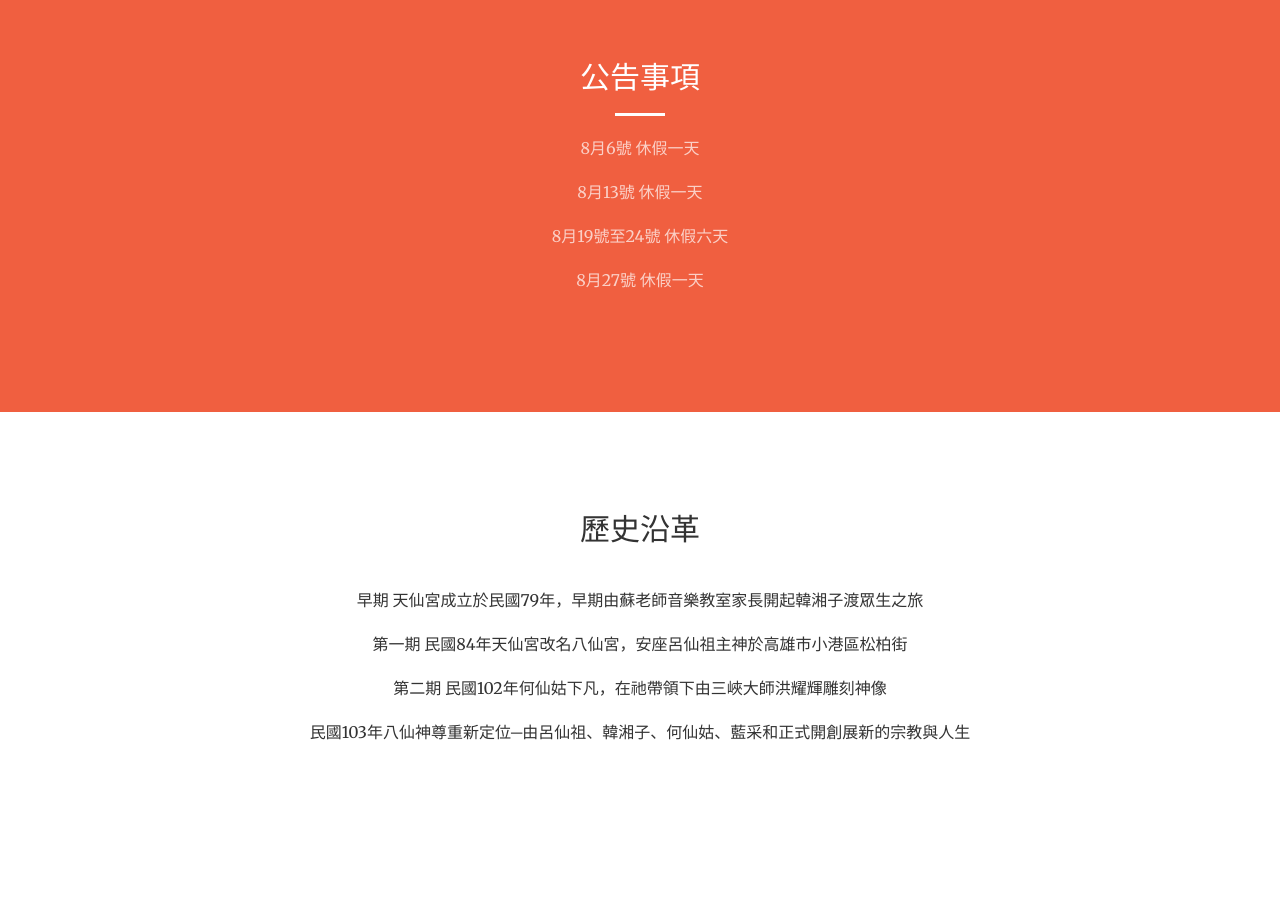
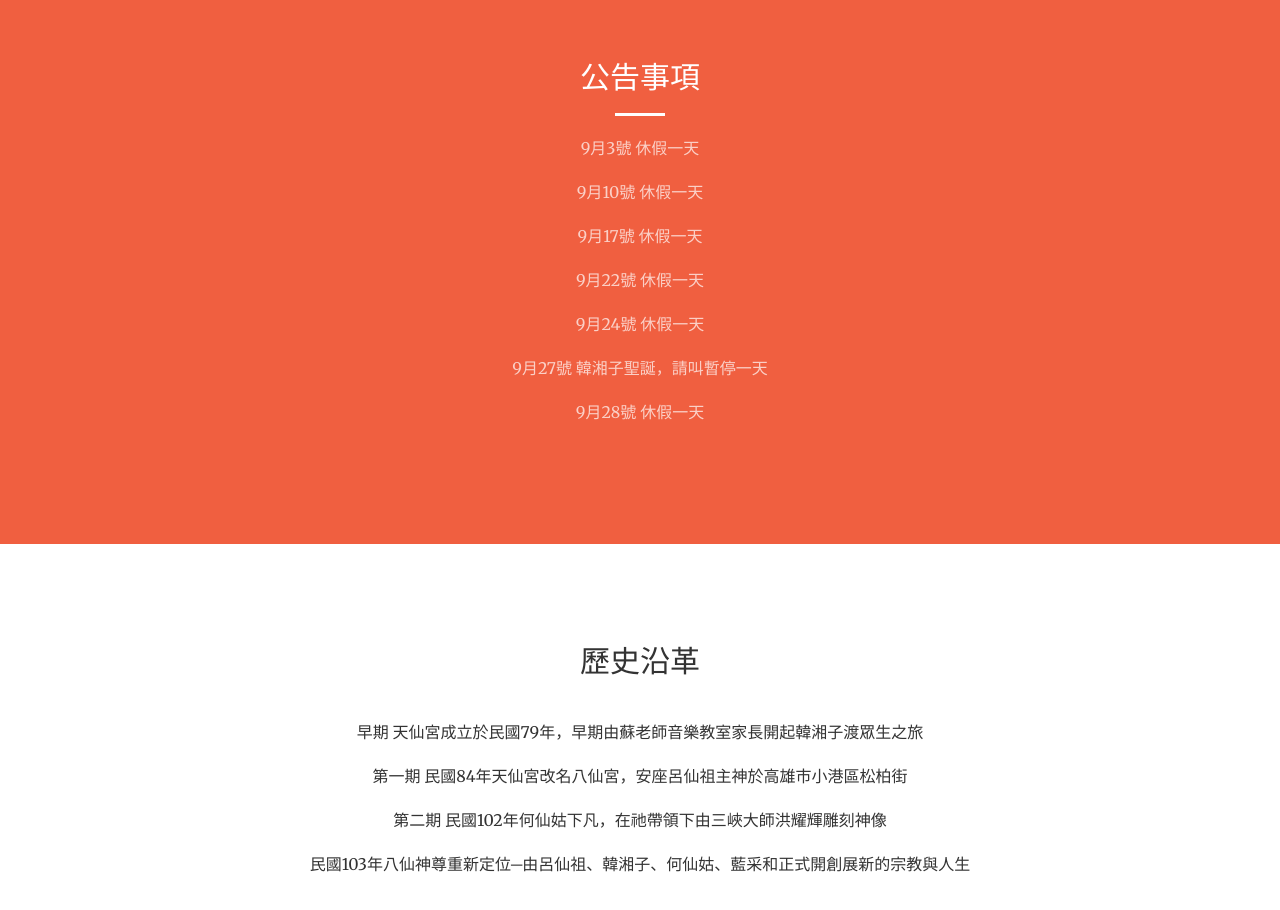
Before and after one commit to st8711000/enterprise-website, a website: page index.html in a window 1280 px wide. Shown: the part 840-1750 px from the top of the page. Drawn offline with nearby package versions, Linux system fonts and the light colour scheme.

Commit message:
Update the rest date in September

```diff
--- a/index.html
+++ b/index.html
@@ -88,10 +88,13 @@
                 <div class="col-lg-8 col-lg-offset-2 text-center">
                     <h2 class="section-heading">公告事項</h2>
                     <hr class="light">
-                    <p class="text-faded">8月6號 休假一天</p>
-                    <p class="text-faded">8月13號 休假一天</p>
-                    <p class="text-faded">8月19號至24號 休假六天</p>
-                    <p class="text-faded">8月27號 休假一天</p>
+                    <p class="text-faded">9月3號 休假一天</p>
+                    <p class="text-faded">9月10號 休假一天</p>
+                    <p class="text-faded">9月17號 休假一天</p>
+                    <p class="text-faded">9月22號 休假一天</p>
+                    <p class="text-faded">9月24號 休假一天</p>
+                    <p class="text-faded">9月27號 韓湘子聖誕，請叫暫停一天</p>
+                    <p class="text-faded">9月28號 休假一天</p>
                 </div>
             </div>
         </div>
```
